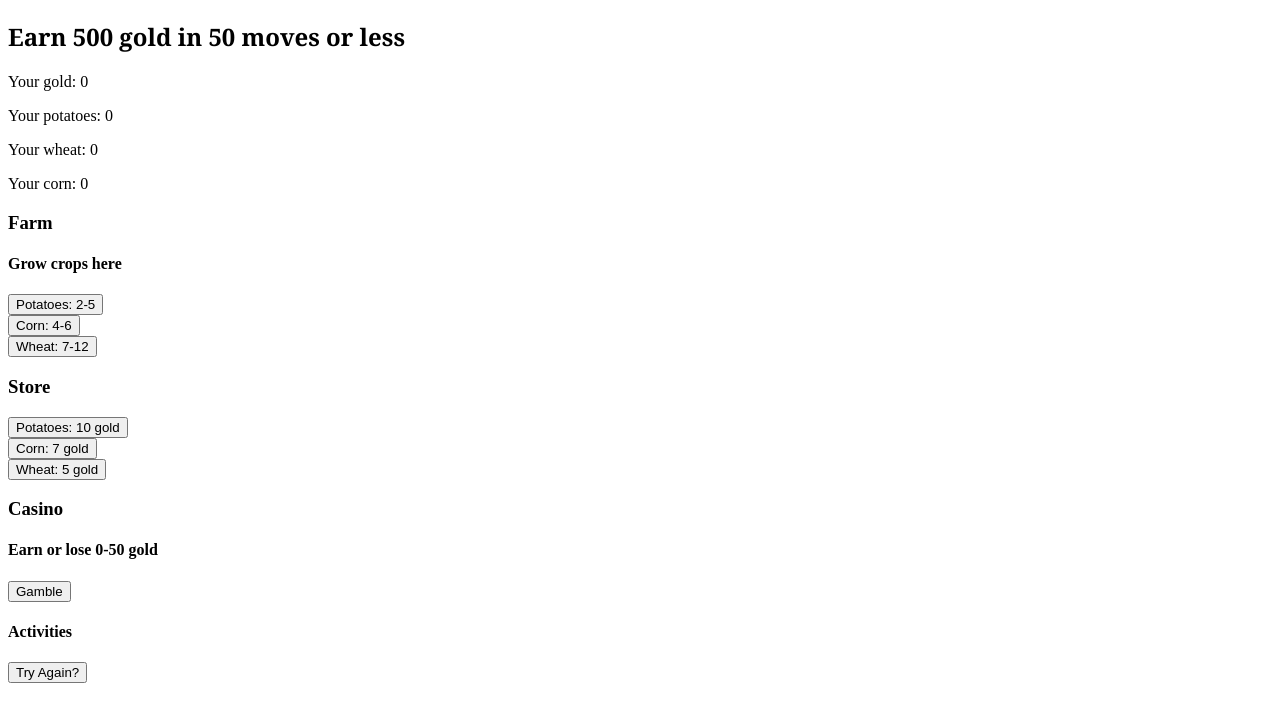
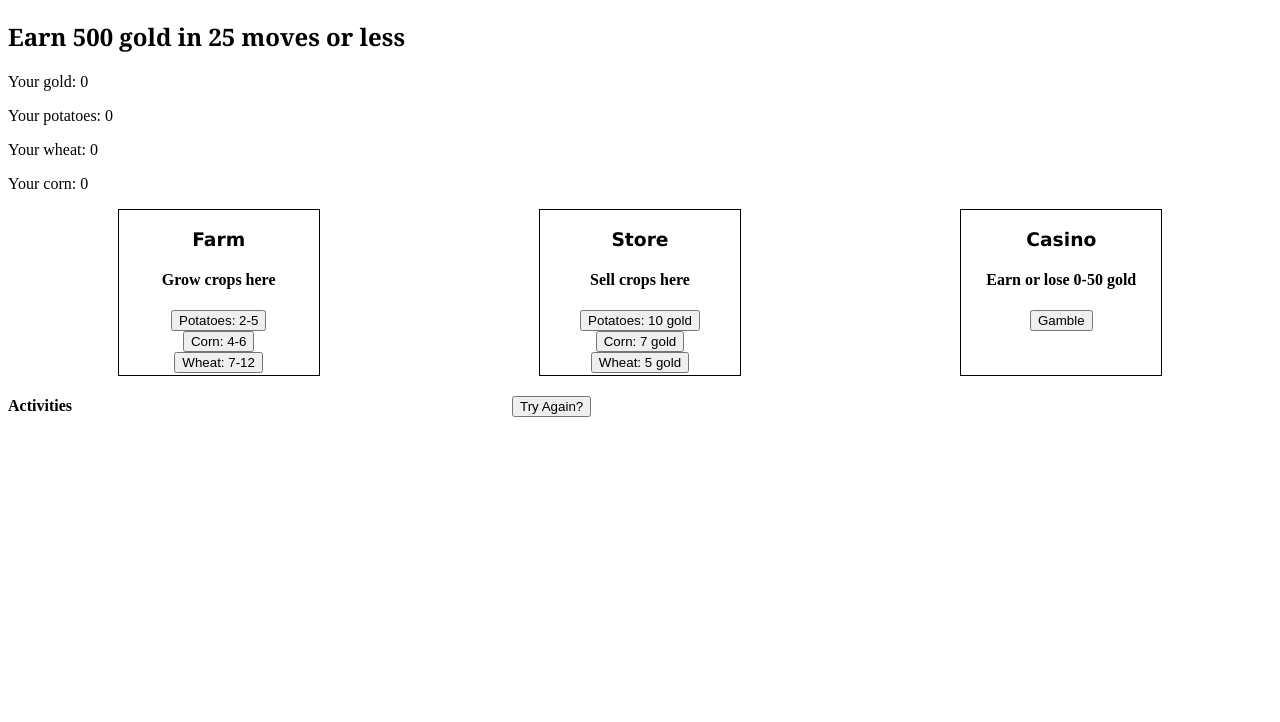
Before and after one commit to GaryAngarita/farming_economy, a Django app: page / in a window 1280 px wide. Shown: the top 722 px of the page. Run offline with Django 3.2, Linux system fonts and the light colour scheme.

Commit message:
add css
separate farm, store, casino and other divs

```diff
--- a/farm_app/static/css/style.css
+++ b/farm_app/static/css/style.css
@@ -1,3 +1,33 @@
 h2{
     font-family: Georgia, 'Times New Roman', Times, serif;
 }
+#options{
+    align-content: center;
+    margin:auto;
+    display: flex;
+}
+#farm, #store, #casino{
+    display: inline-block;
+    margin-left: auto;
+    margin-right: auto;
+    width: 200px;
+    height: 165px;
+    text-align: center;
+    border: 1px solid black;
+}
+#store, #casino{
+    vertical-align: top;
+}
+h3{
+    font-family: Verdana, Geneva, Tahoma, sans-serif;
+}
+#activities, #reset{
+    display: inline-block;
+}
+#activities{
+    width: 500px;
+}
+#reset{
+    vertical-align: top;
+    padding-top: 20px;
+}
--- a/farm_app/templates/farm.html
+++ b/farm_app/templates/farm.html
@@ -9,7 +9,7 @@
     <link rel="stylesheet" href="{% static 'css/style.css' %}">
 </head>
 <body>
-    <h2>Earn 500 gold in 50 moves or less</h2>
+    <h2>Earn 500 gold in 25 moves or less</h2>
     <p>Your gold: {{ request.session.gold }}</p>
     <p>Your potatoes: {{ request.session.potatoes }}</p>
     <p>Your wheat: {{ request.session.wheat }}</p>
@@ -34,7 +34,10 @@
             <input type="hidden" name="crop" value="wheat">
             <input type="submit" value="Wheat: 7-12">
             </form>
+        </div>
+        <div id="store">
             <h3>Store</h3>
+            <h4>Sell crops here</h4>
             <form action="/process_gold" method="POST">
                 {% csrf_token %}
                 <input type="hidden" name="sell" value="potatoes">
@@ -50,6 +53,8 @@
                 <input type="hidden" name="sell" value="wheat">
                 <input type="submit" value="Wheat: 5 gold">
                 </form>
+        </div>
+        <div id="casino">
             <h3>Casino</h3>
             <h4>Earn or lose 0-50 gold</h4>
             <form action="/gamble" method="POST">
@@ -58,7 +63,6 @@
                 <input type="submit" value="Gamble">
             </form>
         </div>
-
     </div>
     <div id="bottom">
         <div id="activities">
--- a/farm_app/views.py
+++ b/farm_app/views.py
@@ -21,7 +21,6 @@ def process_crops(request):
         myPotatoes = request.session['potatoes']
         myCorn = request.session['corn']
         myWheat = request.session['wheat']
-        #myGold = request.session['gold']
         crop = request.POST['crop']
         myTime = strftime("%B %d, %Y %H:%M %p", gmtime())
         activities = request.session['activities']
@@ -29,17 +28,17 @@ def process_crops(request):
             potatoes = round(random.random() * 3) + 2
             myPotatoes += potatoes
             request.session['potatoes'] = myPotatoes
-            str = f'{len(activities) + 1}. You have gathered {potatoes} potatoes. Keep it up!'
+            str = f'{len(activities) + 1}. You have gathered {potatoes} potatoes. Keep it up! {myTime}'
         elif crop == "corn":
             corn = round(random.random() * 2) + 4
             myCorn += corn
             request.session['corn'] = myCorn
-            str = f'{len(activities) + 1}. You have gathered {corn} corn. Well done!'
+            str = f'{len(activities) + 1}. You have gathered {corn} corn. Well done! {myTime}'
         else:
             wheat = round(random.random() * 5) + 7
             myWheat += wheat
             request.session['wheat'] = myWheat
-            str = f'{len(activities) + 1}. You have gathered {wheat} wheat. Awesome job!'
+            str = f'{len(activities) + 1}. You have gathered {wheat} wheat. Awesome job! {myTime}'
         activities.insert(0, str)
         request.session['activities'] = activities
 
@@ -79,12 +78,12 @@ def process_gold(request):
         activities.insert(0, str)
         request.session['activities'] = activities
 
-        if myGold >= 500:
+        if request.session['gold'] >= 500:
             root = tkinter.Tk()
             root.withdraw()
             messagebox.showinfo("Congratulation!", f'You made {myGold} gold!')
             return redirect('/delete')
-        elif len(request.session['activities']) == 50 and myGold < 500:
+        elif len(request.session['activities']) == 25 and request.session['gold'] < 500:
             root = tkinter.Tk()
             root.withdraw()
             messagebox.showinfo("Sorry!", f'You only earned {myGold} gold')
@@ -109,12 +108,12 @@ def gamble(request):
         activities.insert(0, str)
         request.session['activities'] = activities
 
-        if myGold >= 500:
+        if request.session['gold'] >= 500:
             root = tkinter.Tk()
             root.withdraw()
             messagebox.showinfo("Congratulation!", f'You made {myGold} gold!')
             return redirect('/delete')
-        elif len(request.session['activities']) == 50 and myGold < 500:
+        elif len(request.session['activities']) == 25 and request.session['gold'] < 500:
             root = tkinter.Tk()
             root.withdraw()
             messagebox.showinfo("Sorry!", f'You only earned {myGold} gold')
```
Also changed, not shown: db.sqlite3.
